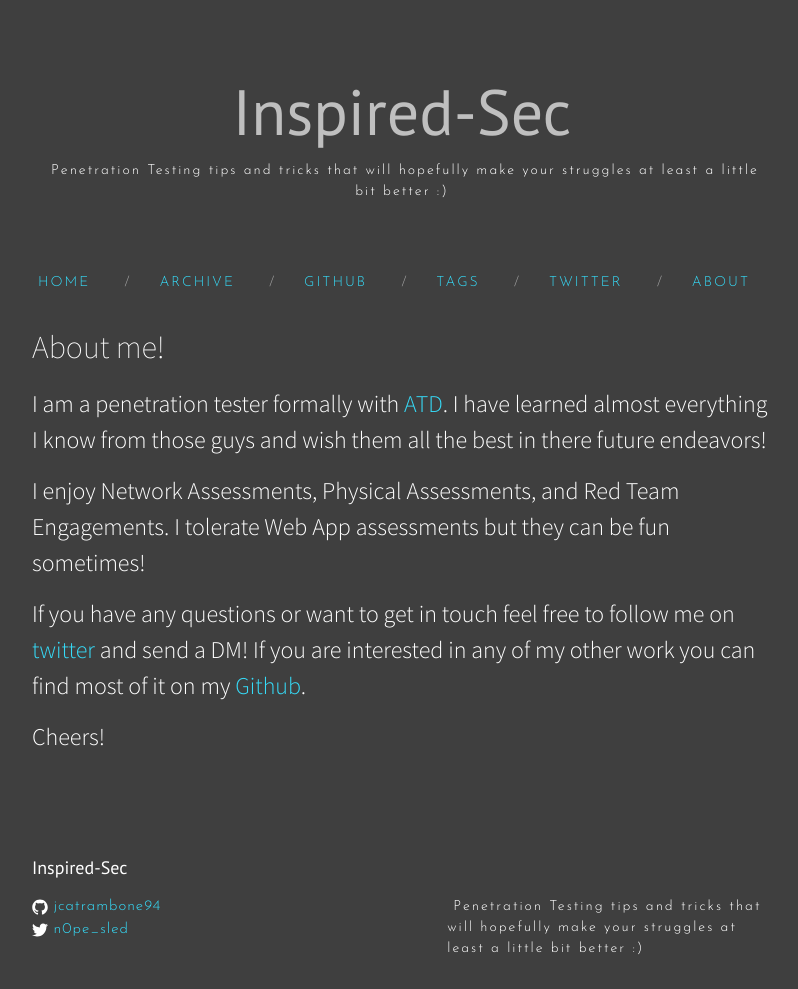
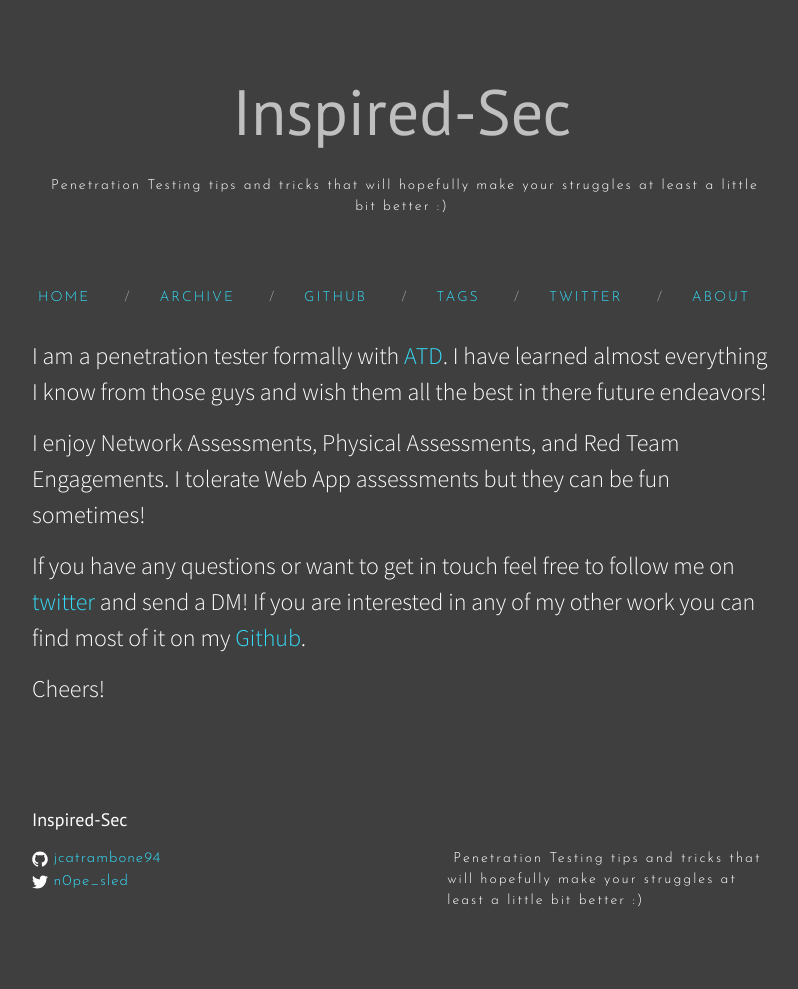
Before and after one commit to n0pe-sled/n0pe-sled.github.io, a Jekyll site: the page built from about.md, in a window 1280 px wide. Shown: the whole page, without its empty margins (238-1036 px from the left). Built offline with Jekyll 4.4.1, drawn with Linux system fonts in a browser that asks for light colours; nearby versions of some CDN libraries; after the commit the page ends 941 px from its top, so only the background shows below that.

Commit message:
Style Changes

```diff
--- a/_includes/header.html
+++ b/_includes/header.html
@@ -1,6 +1,6 @@
 
 <div class="wrapper">
-  <center> <a href="/index.html"><div class="site-title">   {{site.title}} </div></a></center>
+  <center> <h2><a href="/index.html"><div class="site-title">   {{site.title}} </div></a><h2></center>
 </div>
 <div class="wrapper site-description">
 <center>  {{site.description}} </center>
--- a/_layouts/archive.html
+++ b/_layouts/archive.html
@@ -15,7 +13,7 @@ layout: default
 {% for post in site.posts %}
 	<article class="post-preview">
     <a href="{{ post.url }}" class="post-title">
-    	<h1 class="post-title"><a  href="{{post.url}}">{{ post.title }}</a></h1>
+    	<h1 class="post-title"><a class="post-title-link" href="{{post.url}}">{{ post.title }}</a></h1>
     	<h1>{{ post.date | date: "%B %e, %Y" }}</h1>
     </a>
     <p class="tab"><span class="post-entry">{{ post.content | truncatewords: 100 | strip_html | xml_escape}}</span><a href="{{ post.url }}"><b> [more]</b></a></p>
--- a/about.md
+++ b/about.md
@@ -3,8 +3,6 @@ layout: page
 title : About
 permalink: /about/
 ---
-
-## About me!
 
 I am a penetration tester formally with [ATD](ps://twitter.com/search?q=%23ATD4Life&src=hash).  I have learned almost everything I know from those guys and wish them all the best in there future endeavors!
 
```
Also changed, not shown: other parts of _layouts/archive.html (+0 -2 lines).
